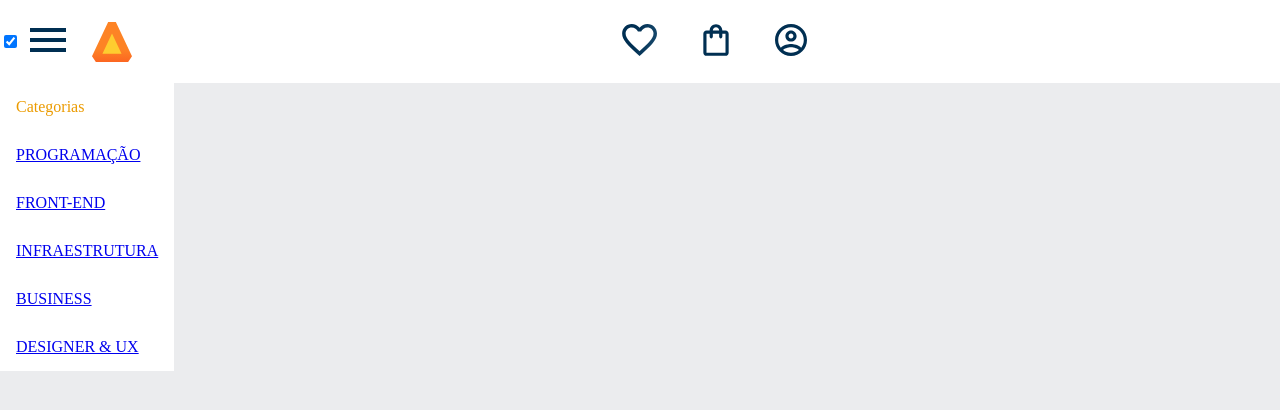
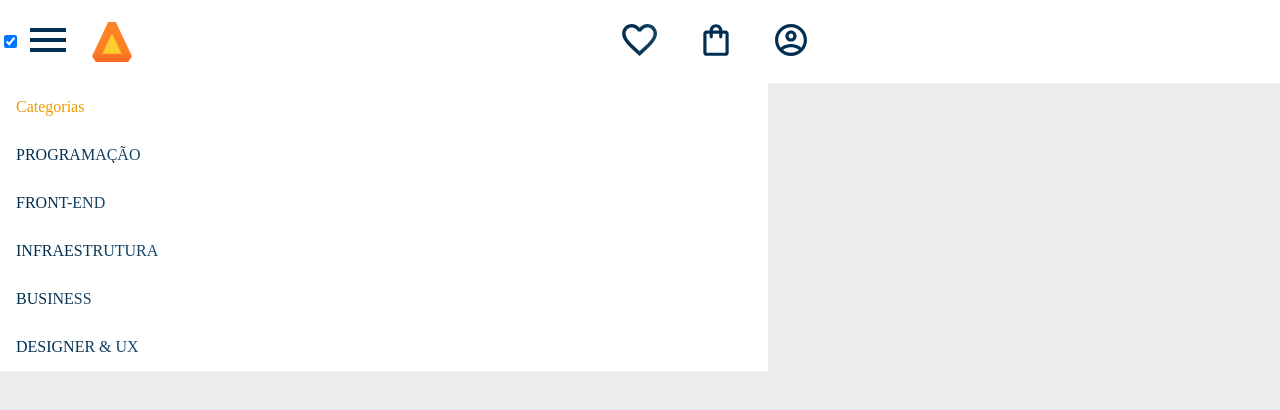
Before and after one commit to Thiagorm23/site-responsivo-mgt, a plain HTML site: page index.html in a window 1280 px wide. Both pictures are taken after a click on the checkbox 10 px from the left and 41 px from the top of the page. Drawn offline with Linux system fonts and the light colour scheme.

Commit message:
Add files via upload

```diff
--- a/header.css
+++ b/header.css
@@ -18,9 +18,13 @@
 
 .conteiner__imagem { padding: 1em; }
 
-.lista-menu{display: none;
-position: absolute;
-top: 100%;}
+.lista-menu{
+     display: none;
+     position: absolute;
+     top: 100%;
+     width: 60vw;
+    }
+
 
 .conteiner__botao:checked ~ .lista-menu{display: block;}
 
@@ -33,4 +37,10 @@ top: 100%;}
 .lista-menu-titulo{
     color: var(--laranja);
 }
-.lista-menu__link
+.lista-menu__link{
+    background: var(--azul-degrade);
+    -webkit-background-clip: text;
+    -webkit-text-fill-color: transparent;
+    background-clip: text;
+    text-transform: uppercase;
+}
--- a/style.css
+++ b/style.css
@@ -5,7 +5,7 @@
     --cor-de-fundo: #EBECEE;
     --branco: #ffffff;
     --laranja: #EB9B00;
-    --azul-degrade: linear-gradient(97.54, #002F52 35.49%, #326589 165.37%);
+    --azul-degrade: linear-gradient(97.54deg, #002F52 35.49%, #326589 165.37%);
 
 }
 
```
